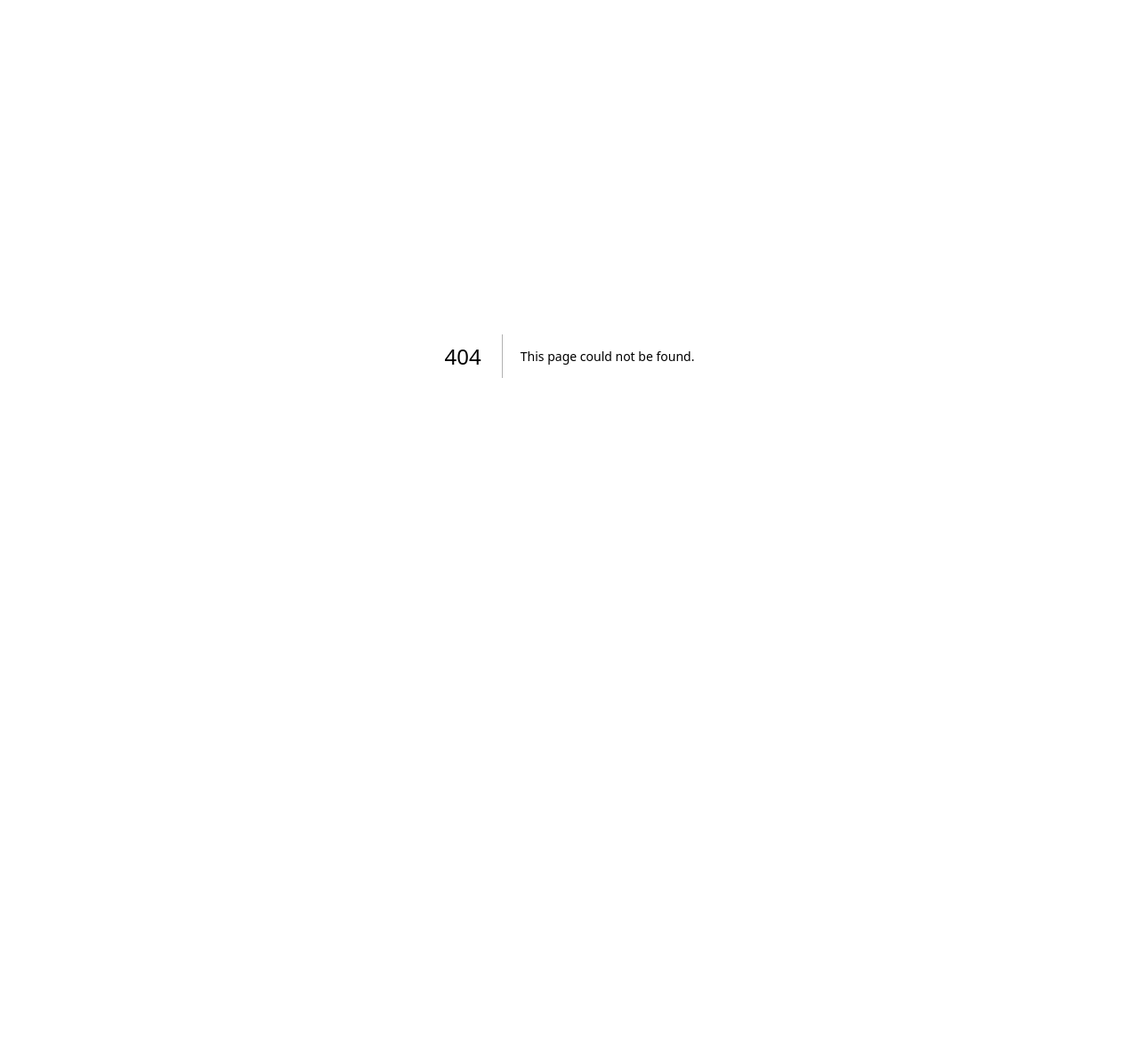
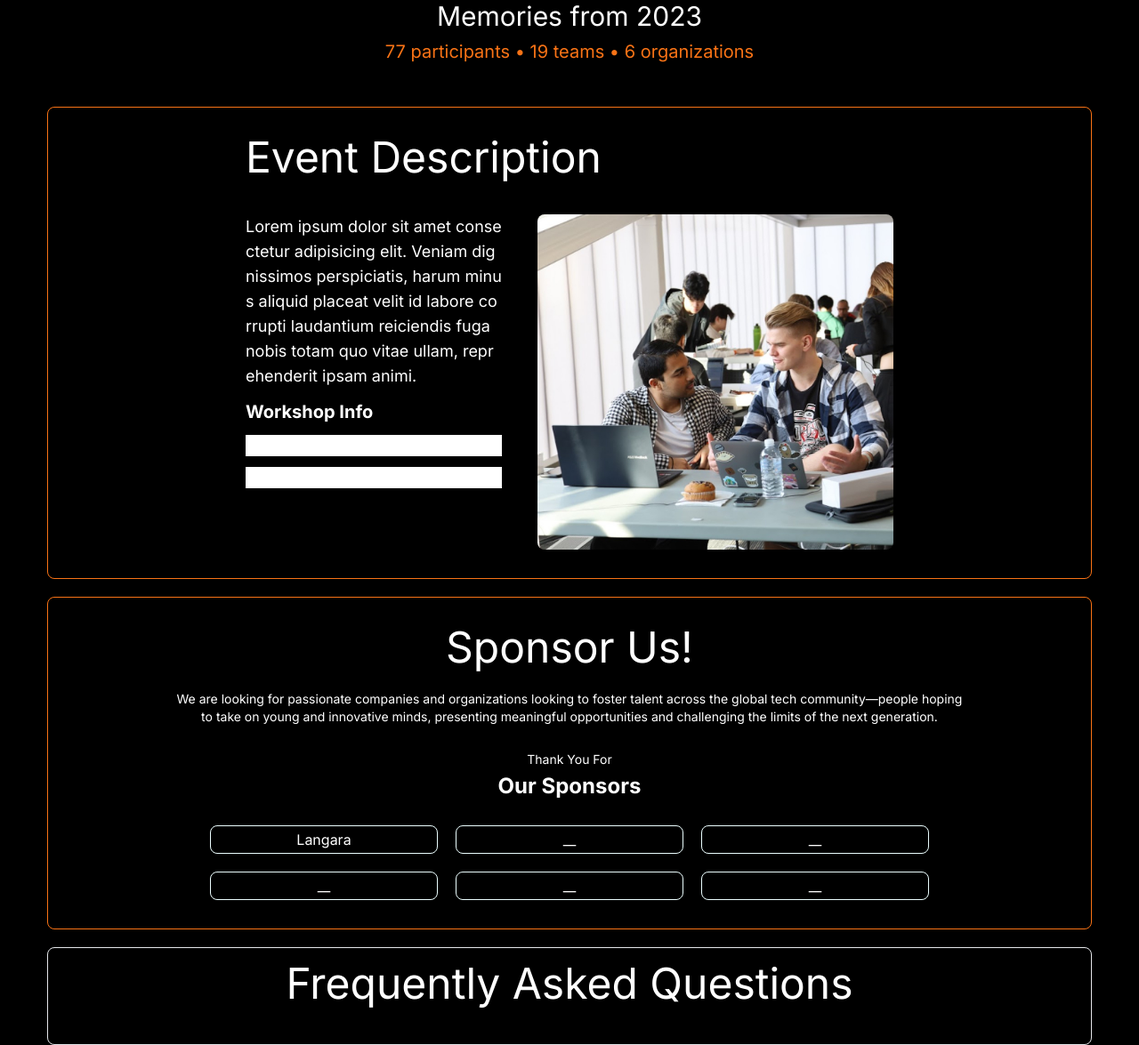
Before and after one commit to langaracpsc/lhacks2024, a Next.js app: page /Main in a window 1280 px wide. Before the commit this address had no page. Shown: the whole page at 89% size. Before the commit the page ends 800 px from the top, so only its background shows below. Built offline with nearby package versions, Linux system fonts and the light colour scheme.

Commit message:
Static Components Added 40%
General static components are created

```diff
--- /dev/null
+++ b/src/app/Main/AskedQuestions.tsx
@@ -0,0 +1,27 @@
+
+
+
+
+export default function AskedQuestions(){
+
+    return(<>
+        <div className="flex flex-col border border-white-500 rounded-lg w-11/12 h-fit justify-center align-center gap-7 pt-4 pr-4 pb-4 pl-4">
+
+            <div className="flex justify-center items-center">
+
+                <h1 className=" text-5xl">Frequently Asked Questions</h1>
+
+            </div>
+            <div>
+
+
+
+            </div>
+
+
+        </div>
+        </>)
+
+
+
+}
--- a/src/app/Main/Carousel.tsx
+++ b/src/app/Main/Carousel.tsx
@@ -0,0 +1,34 @@
+
+
+
+
+
+export default function Carousel(){
+
+    return(<>
+
+
+            <div className="flex flex-col items-center gap-7">
+
+                <div className="flex flex-col items-center gap-2">
+                <h1 className="text-3xl">Memories from 2023</h1>
+
+                    <p className="text-xl text-orange-500"> 77 participants &#x2022; 19 teams &#x2022; 6 organizations</p>
+
+
+                </div>
+                <div>
+
+
+
+
+                </div>
+            </div>
+
+
+
+        </>)
+
+
+
+}
--- /dev/null
+++ b/src/app/Main/EventSection.tsx
@@ -0,0 +1,49 @@
+
+import Image from "next/image"
+import imgTouse from "../../../assets/HackatonEventDescriptionIMGedited.jpg"
+
+
+export default function EventSection(){
+
+
+    return(
+
+        <>
+
+
+        <div className="flex flex-col border border-orange-500 rounded-lg w-11/12 h-fit justify-start items-center align-baseline  pt-8 pr-8 pb-8 pl-8">
+
+            <div className="flex flex-col justify-start align-baseline gap-10">
+
+
+                <h1 className="text-5xl">Event Description</h1>
+
+
+                <div className="flex flex-row gap-10 align-baseline ">
+                    <div className="flex flex-col gap-3 align-baseline">
+                        <p className=" w-72 h-auto break-all text-lg">Lorem ipsum dolor sit amet consectetur adipisicing elit. Veniam dignissimos perspiciatis, harum minus aliquid placeat velit id labore corrupti laudantium reiciendis fuga nobis totam quo vitae ullam, reprehenderit ipsam animi.</p>
+                        <h2 className="text-xl font-bold">Workshop Info</h2>
+                        <div className="w-72 bg-white">f</div>
+                        <div className="w-72 bg-white">f</div>
+                    </div>
+
+
+
+                    <Image src={imgTouse} alt="not working"  width={400} height={300} className="rounded-lg"/>
+                </div>
+
+            </div>
+
+
+
+
+        </div>
+
+        </>
+
+
+    )
+
+
+
+}
--- /dev/null
+++ b/src/app/Main/SponsorBoxes.tsx
@@ -0,0 +1,24 @@
+
+
+interface NameSponsor{
+
+    Name:string
+
+}
+
+
+export default function SponsorBox(sponsor : NameSponsor){
+
+
+
+    return(<div className=" w-64 h-8 border border-cyan-50 flex items-center justify-center rounded-lg">
+
+        <p>{sponsor.Name}</p>
+
+
+
+    </div>)
+
+
+
+}
--- /dev/null
+++ b/src/app/Main/SponsorSection.tsx
@@ -0,0 +1,50 @@
+import SponsorBox from "./SponsorBoxes"
+
+
+interface NameSponsor {
+
+    Name: string[]
+}
+
+
+export default function SponsorSection() {
+    let content: NameSponsor = { Name: ["Langara", "__", "__", "__", "__", "__"] }
+    return (<>
+
+        <div className="flex flex-col border border-orange-500 rounded-lg w-11/12 h-fit justify-center align-center gap-7 pt-8 pr-8 pb-8 pl-8">
+
+            <div className="flex flex-col items-center gap-6">
+
+                <h1 className="text-5xl">Sponsor Us!</h1>
+
+                <p className=" w-4/5 h-auto break-all text-sm text-center">We are looking for passionate companies and organizations looking to foster talent across the global tech community—people hoping to take on young and innovative minds, presenting meaningful opportunities and challenging the limits of the next generation.</p>
+
+
+            </div>
+
+            <div className="flex flex-col items-center gap-1">
+                <p className=" text-sm">Thank You For</p>
+                <p className=" text-2xl font-bold">Our Sponsors</p>
+
+
+            </div>
+
+            <div className="flex items-center justify-center">
+                <div className="grid grid-cols-3 justify-center gap-5">
+
+                    {content.Name.map(((item, index) => <SponsorBox Name={item} key={index} />))}
+
+
+                </div>
+            </div>
+
+
+        </div>
+
+
+
+    </>)
+
+
+
+}
--- /dev/null
+++ b/src/app/Main/page.tsx
@@ -0,0 +1,27 @@
+
+
+import EventSection from "./EventSection"
+import SponsorSection from "./SponsorSection"
+import AskedQuestions from "./AskedQuestions"
+import Carousel from "./Carousel"
+
+
+export default function Main(){
+
+    return(<>
+            <div className=" flex w-screen h-screen flex-col gap-5 items-center">
+
+            <Carousel/>
+            <EventSection/>
+
+
+            <SponsorSection/>
+
+            <AskedQuestions/>
+
+            </div>
+        </>)
+
+
+
+}
--- a/src/app/page.tsx
+++ b/src/app/page.tsx
@@ -1,5 +1,7 @@
 export default function Home() {
   return (
-    <>Hello World</>
+    <>Hello World
+      <a href="./Main">Go to main page</a>
+    </>
   );
 }
```
Also changed, not shown: src/app/Main/QuestionDropDown.tsx (added, +22 -0 lines), assets/HackatonEventDescriptionIMG.jpg (added), assets/HackatonEventDescriptionIMGedited.jpg (added), src/app/Main/Main.tsx (deleted).
